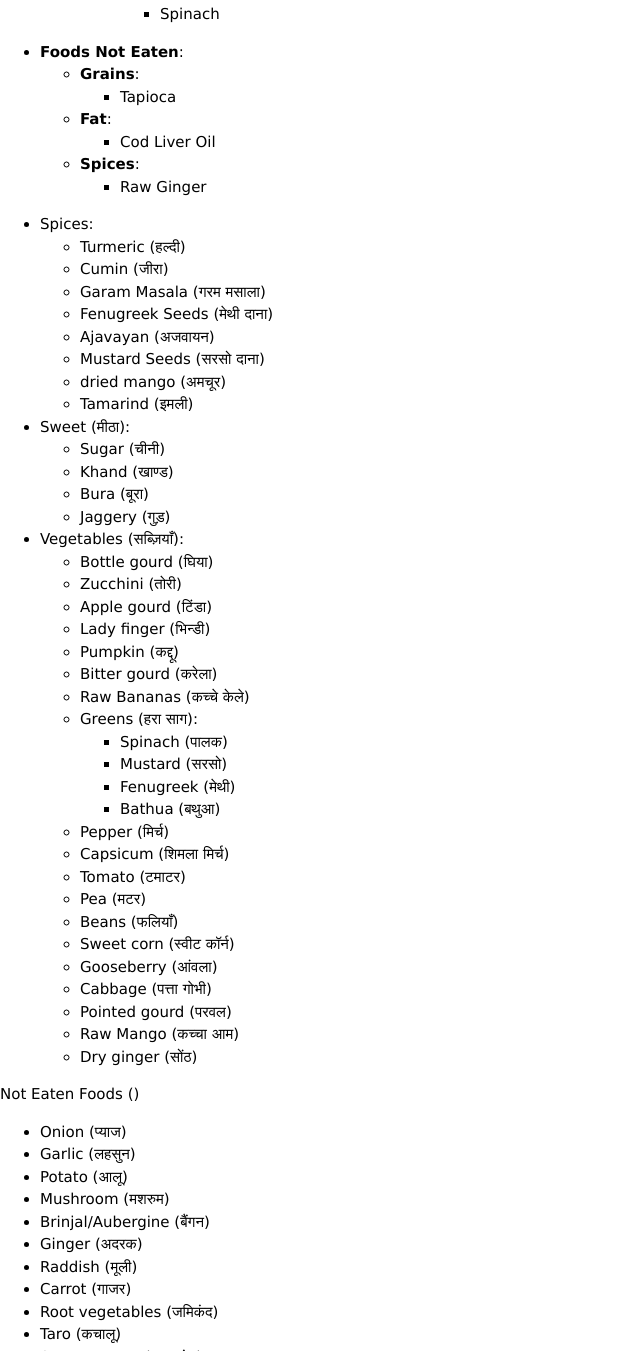
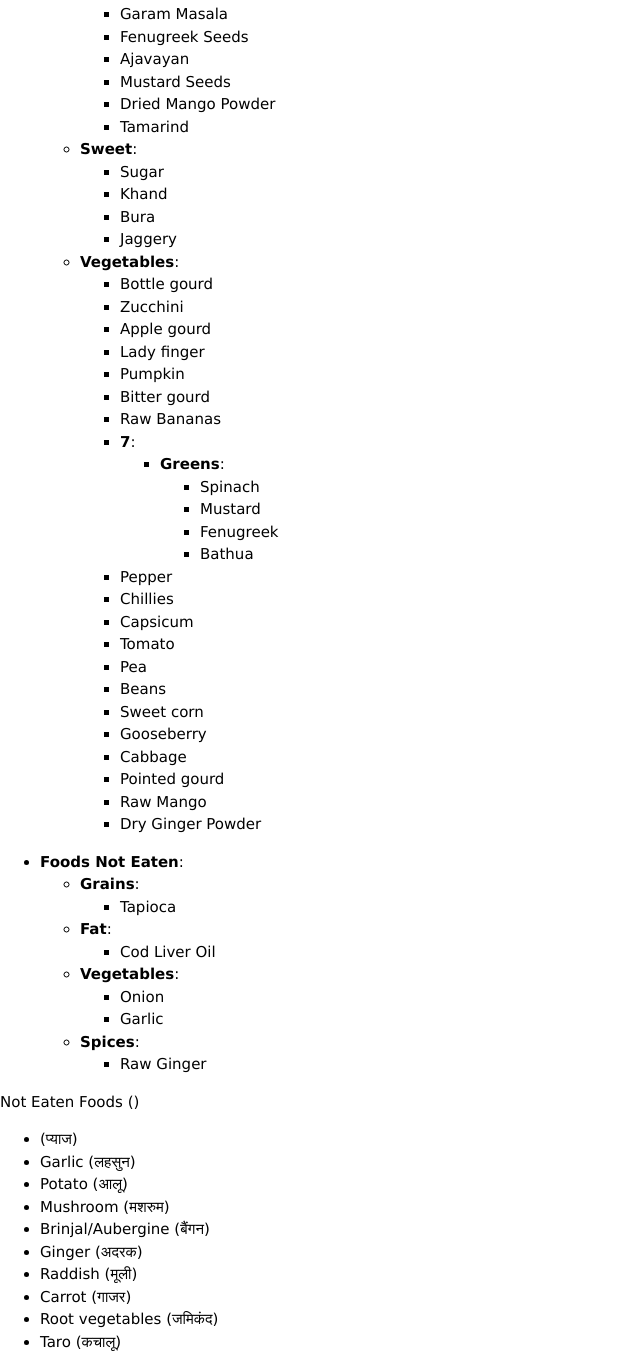
Before and after one commit to jainnipun/jainfood, a plain HTML site: page index.html in a window 1280 px wide. Shown: the part 633-1984 px from the top of the page, without its empty margins (0-640 px from the left). Drawn offline with nearby package versions, Linux system fonts and the light colour scheme.

Commit message:
list updated

```diff
--- a/eaten_en.json
+++ b/eaten_en.json
@@ -11,9 +11,41 @@
       "Chickpeas"
     ],
     "Fat": ["Clarified Butter", "Vegetable Oil"],
-    "Spices": ["Salt", "Pepper", "Coriander"],
-    "Vegetables": {
-      "Greens": ["Spinach"]
-    }
+    "Spices": [
+      "Salt",
+      "Pepper",
+      "Coriander",
+      "Turmeric",
+      "Cumin",
+      "Garam Masala",
+      "Fenugreek Seeds",
+      "Ajavayan",
+      "Mustard Seeds",
+      "Dried Mango Powder",
+      "Tamarind"
+    ],
+    "Sweet": ["Sugar", "Khand", "Bura", "Jaggery"],
+    "Vegetables": [
+      "Bottle gourd",
+      "Zucchini",
+      "Apple gourd",
+      "Lady finger",
+      "Pumpkin",
+      "Bitter gourd",
+      "Raw Bananas",
+      { "Greens": ["Spinach", "Mustard", "Fenugreek", "Bathua"] },
+      "Pepper",
+      "Chillies",
+      "Capsicum",
+      "Tomato",
+      "Pea",
+      "Beans",
+      "Sweet corn",
+      "Gooseberry",
+      "Cabbage",
+      "Pointed gourd",
+      "Raw Mango",
+      "Dry Ginger Powder"
+    ]
   }
 }
--- a/index.html
+++ b/index.html
@@ -34,67 +34,9 @@
     <div id="not_eaten_eaten_list"></div>
 
     <div>
-      <ul>
-        <li>
-          Spices:
-          <ul>
-            <li>Turmeric (हल्दी)</li>
-            <li>Cumin (जीरा)</li>
-            <li>Garam Masala (गरम मसाला)</li>
-            <li>Fenugreek Seeds (मेथी दाना)</li>
-            <li>Ajavayan (अजवायन)</li>
-            <li>Mustard Seeds (सरसो दाना)</li>
-            <li>dried mango (अमचूर)</li>
-            <li>Tamarind (इमली)</li>
-          </ul>
-        </li>
-        <li>
-          Sweet (मीठा):
-          <ul>
-            <li>Sugar (चीनी)</li>
-            <li>Khand (खाण्ड)</li>
-            <li>Bura (बूरा)</li>
-            <li>Jaggery (गुड़)</li>
-          </ul>
-        </li>
-        <li>
-          Vegetables (सब्ज़ियाँ):
-          <ul>
-            <li>Bottle gourd (घिया)</li>
-            <li>Zucchini (तोरी)</li>
-            <li>Apple gourd (टिंडा)</li>
-            <li>Lady finger (भिन्डी)</li>
-            <li>Pumpkin (कद्दू)</li>
-            <li>Bitter gourd (करेला)</li>
-            <li>Raw Bananas (कच्चे केले)</li>
-            <li>
-              Greens (हरा साग):
-              <ul>
-                <li>Spinach (पालक)</li>
-                <li>Mustard (सरसो)</li>
-                <li>Fenugreek (मेथी)</li>
-                <li>Bathua (बथुआ)</li>
-              </ul>
-            </li>
-            <li>Pepper (मिर्च)</li>
-            <li>Capsicum (शिमला मिर्च)</li>
-            <li>Tomato (टमाटर)</li>
-            <li>Pea (मटर)</li>
-            <li>Beans (फलियाँ)</li>
-            <li>Sweet corn (स्वीट कॉर्न)</li>
-            <li>Gooseberry (आंवला)</li>
-            <li>Cabbage (पत्ता गोभी)</li>
-            <li>Pointed gourd (परवल)</li>
-            <li>Raw Mango (कच्चा आम)</li>
-            <li>Dry ginger (सोंठ)</li>
-          </ul>
-        </li>
-      </ul>
-    </div>
-    <div>
       Not Eaten Foods ()
       <ul>
-        <li>Onion (प्याज)</li>
+        <li> (प्याज)</li>
         <li>Garlic (लहसुन)</li>
         <li>Potato (आलू)</li>
         <li>Mushroom (मशरुम)</li>
--- a/not-eaten_en.json
+++ b/not-eaten_en.json
@@ -2,6 +2,7 @@
   "Foods Not Eaten": {
     "Grains": ["Tapioca"],
     "Fat": ["Cod Liver Oil"],
+    "Vegetables":["Onion","Garlic"],
     "Spices": ["Raw Ginger"]
   }
 }
```
Also changed, not shown: eaten_hi.json (+36 -4 lines).
